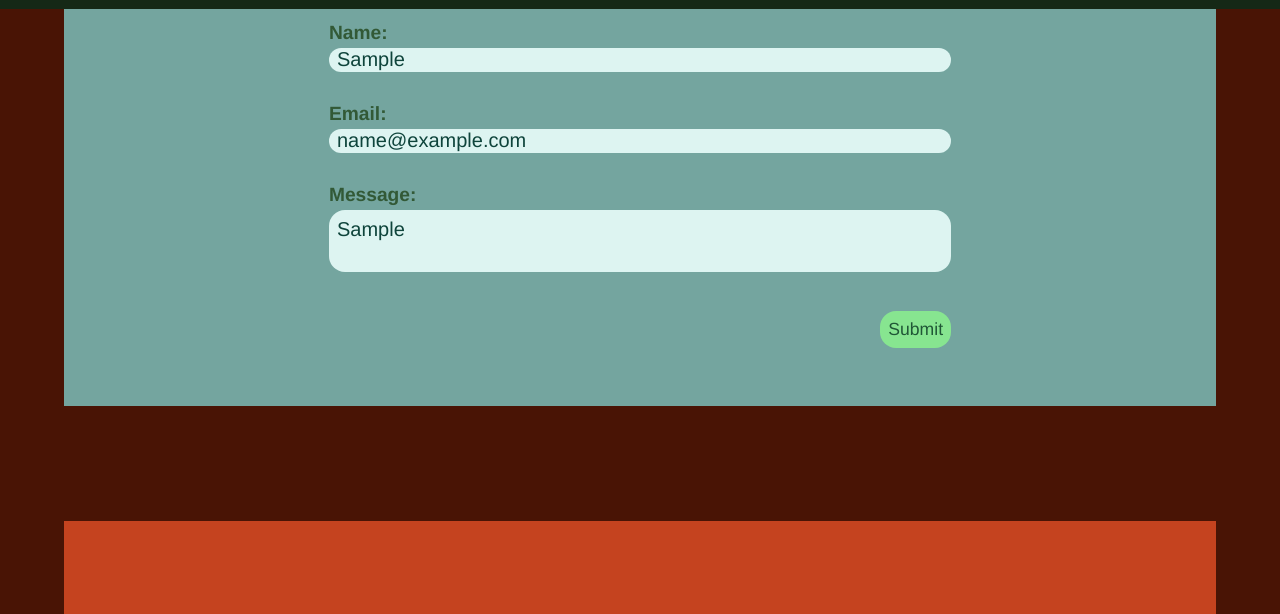
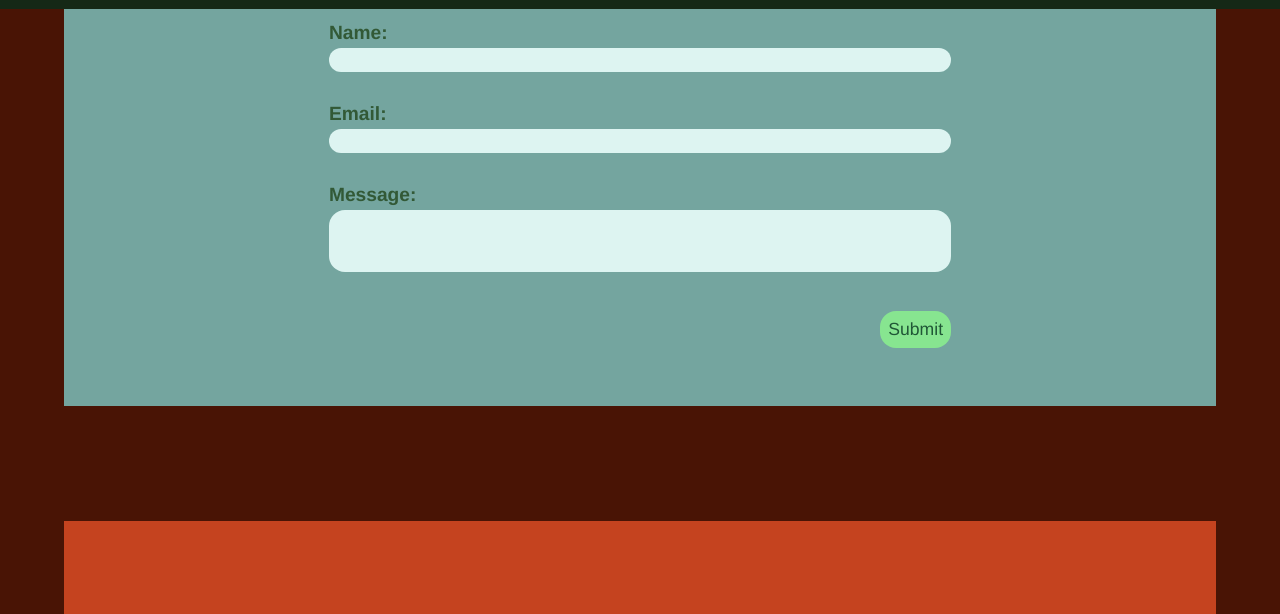
Before and after one commit to steven-h-rogers/Portfolio-Website, a plain HTML site: page index.html in a window 1280 px wide. Both pictures are taken after typing "Sample", "name@example.com", "Sample" into the empty fields and a click on the button "Submit". Shown: the part 3292-3906 px from the top of the page. Drawn offline with Linux system fonts and the light colour scheme; no server answers.

Commit message:
fixed form clear behavior, somewhat fixed textarea height resizing

```diff
--- a/script.js
+++ b/script.js
@@ -23,6 +23,9 @@ formElement.addEventListener("submit", (event) => {
     message: messageInput.value,
   };
 
+  nameInput.value = "";
+  emailInput.value = "";
+  messageInput.value = "";
   console.log(formData);
 
   hitLambda(formData);
@@ -42,9 +45,6 @@ async function hitLambda(formData) {
     // there's probably a better way to do this but it makes sure that it only clears if it hits successfully
     // consider a more fleshed out response packet from the lambda function
     // also, figure out a more robust rate limiting where duplicate messages can't be sent
-    nameInput.value = "";
-    emailInput.value = "";
-    messageInput.value = "";
   } catch (error) {
     console.error("error hitting lambda", error);
   }
--- a/style.css
+++ b/style.css
@@ -698,6 +698,7 @@ nav {
 }
 
 .form-group textarea {
+  /* min-height: 2rem; */
 }
 
 #message-input {
@@ -706,7 +707,7 @@ nav {
   /* word-wrap: break-word; */
   overflow-y: hidden;
   width: 100%;
-  min-height: 50px;
+  min-height: 3.5rem;
 }
 
 .form-submit-button {
```
